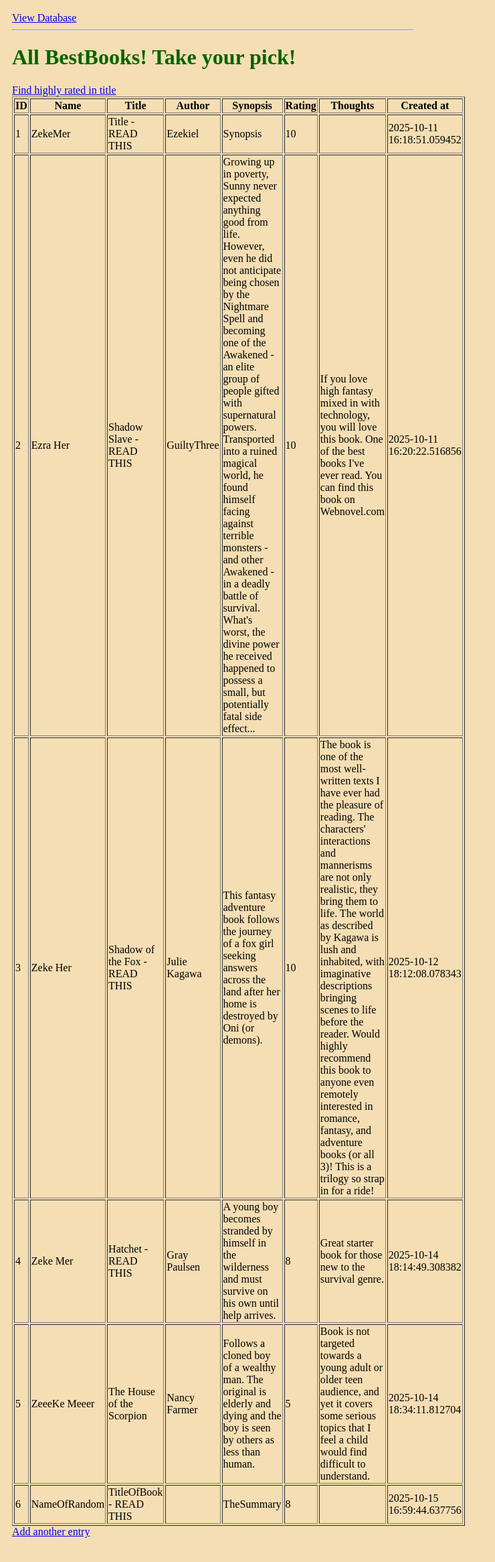
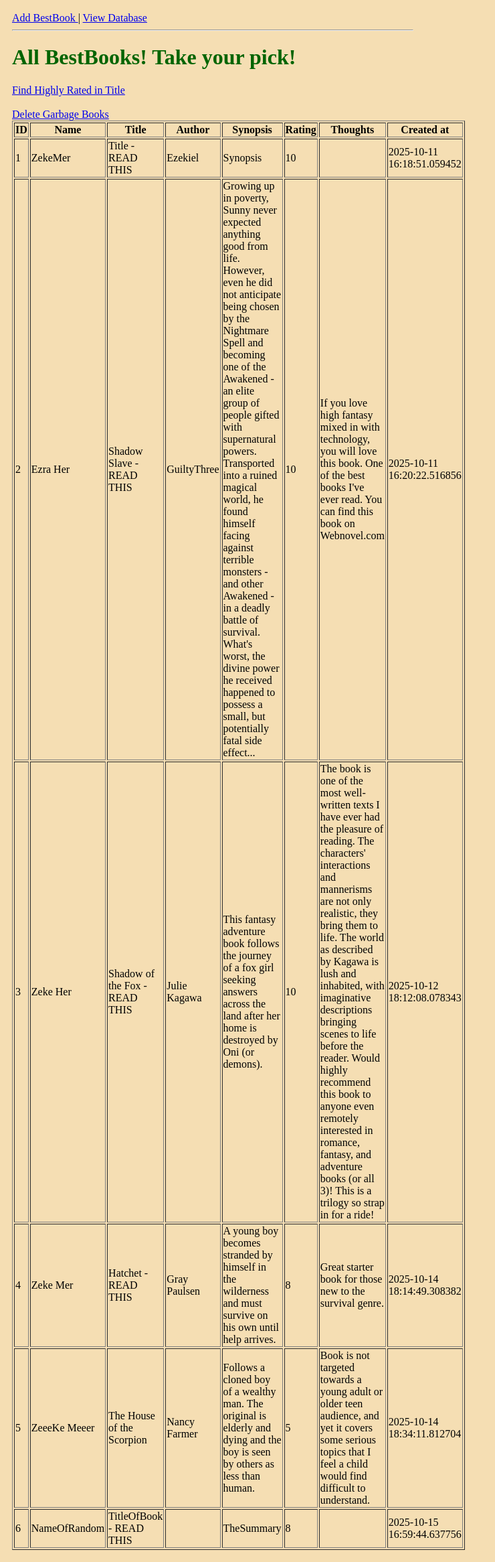
Before and after one commit to ZekeMer/BestBooks, a Flask app: page /admin/book in a window 1280 px wide. Shown: the whole page at 67% size, without its empty margins (0-740 px from the left). Before the commit the page ends 2296 px from the top, so only its background shows below. Run offline with Flask 3, Linux system fonts and the light colour scheme.

Commit message:
Added way to delete books rated less than or equal to 2

```diff
--- a/app.py
+++ b/app.py
@@ -81,3 +81,17 @@ def admin_book_highRating():
         uperror = f"Error updating BestBooks: {str(e)}"
         books = Book.query.all()
         return render_template('admin_books.html', books = books, error = uperror)
+
+@app.route('/admin/book/deleteBadBooks')
+def admin_book_deleteBadBooks():
+    try:
+        badbooks = Book.query.filter(Book.rating <= 2).delete()
+
+        db.session.commit()
+
+        return redirect(url_for('admin_book'))
+
+    except Exception as e:
+        error = f"Error getting rid of trash books: {str(e)}"
+        books = Book.query.all()
+        return render_template('admin_books.html', error = error, books = books)
--- a/templates/admin_books.html
+++ b/templates/admin_books.html
@@ -3,7 +3,9 @@
 {% block content %}
 <h1>All BestBooks! Take your pick!</h1>
 
-<a href = "{{ url_for('admin_book_highRating') }}"> Find highly rated in title </a>
+<a href = "{{ url_for('admin_book_highRating') }}"> Find Highly Rated in Title </a>
+<br><br>
+<a href = "{{ url_for('admin_book_deleteBadBooks') }}"> Delete Garbage Books </a>
 
 <table class = "table table=striped" border = "1">
     <tr>
@@ -30,6 +32,4 @@
     {% endfor %}
 </table>
 
-<a href = "{{ url_for('book') }}"> Add another entry </a>
-
 {% endblock %}
--- a/templates/base.html
+++ b/templates/base.html
@@ -8,7 +8,10 @@
 </head>
 <body>
 
+    <nav>
+    <a href = "{{ url_for('book') }}"> Add BestBook </a> |
     <a href = "{{ url_for('admin_book') }}"> View Database </a>
+    </nav>
 
     <hr>
 
```
Also changed, not shown: instance/BestBooks.db.
